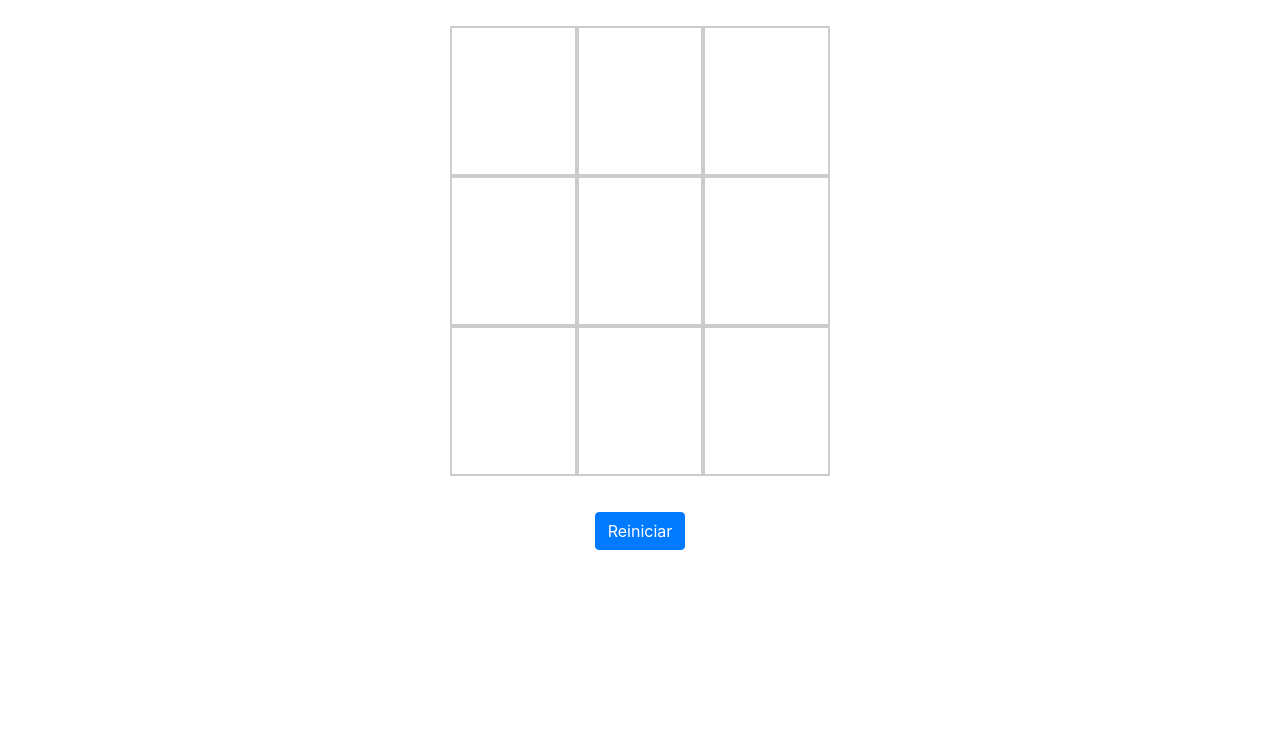
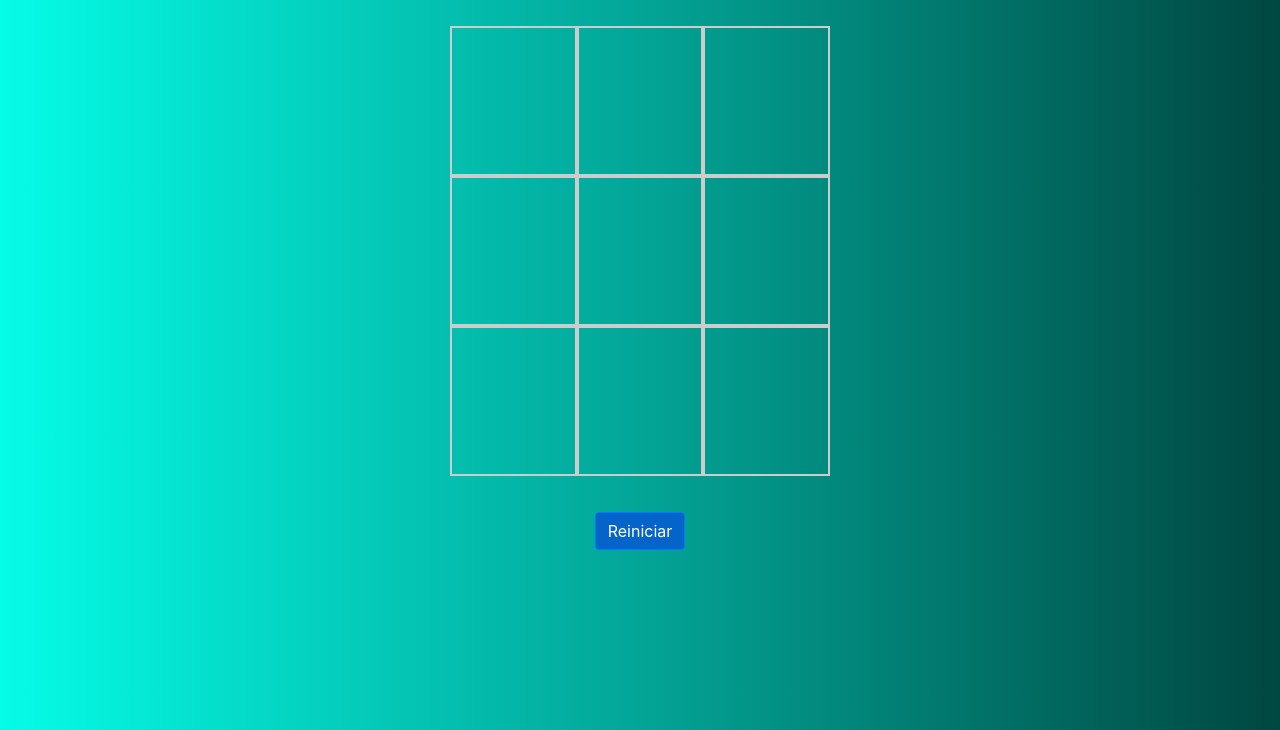
Before and after one commit to petersonlima104/Jogo_da_Velha, a plain HTML site: page index.html in a window 1280 px wide. Shown: the part 70-800 px from the top of the page. Drawn offline with nearby package versions, Linux system fonts and the light colour scheme.

Commit message:
add Background end Style button

```diff
--- a/style.css
+++ b/style.css
@@ -1,6 +1,10 @@
 html {
   height: 100%;
   width: 100%;
+}
+
+body {
+  background: linear-gradient(to right, #05fce7, #03a597, #004741);
 }
 
 .square {
@@ -28,12 +32,13 @@ html {
   margin-top: 20px;
 }
 
-.btn-primary:hover {
-  background-color: #0069d9;
+.btn-primary {
+  background-color: #0564ca;
 }
 
-.btn-primary:focus {
-  box-shadow: 0 0 0 0.2rem rgba(0, 123, 255, 0.5);
+.btn-primary:hover {
+  background-color: #033163;
+  box-shadow: 0 0 0 0.2rem rgba(1, 18, 36, 0.5);
 }
 
 .playerX {
```
